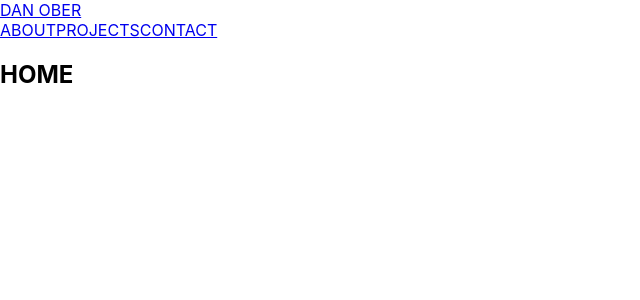
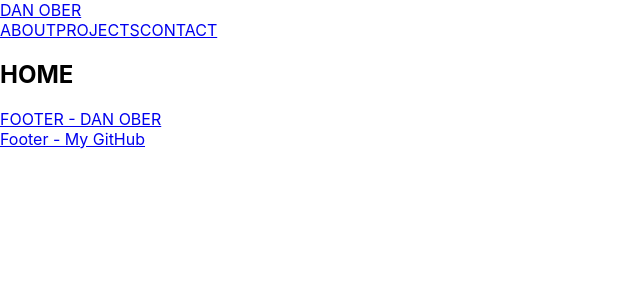
Before and after one commit to daniel-ober/danoberportfolio, a React (Create React App) app in the folder client/: page / in a window 1280 px wide. Shown: the top 300 px of the page, without its empty margins (0-640 px from the left). Built offline with nearby package versions, Linux system fonts and the light colour scheme.

Commit message:
routes set

```diff
--- a/client/src/App.js
+++ b/client/src/App.js
@@ -1,29 +1,29 @@
 // import logo from './logo.svg';
 import "./App.css";
 import { Route } from "react-router-dom";
-import Home from "./components/Home"
-import About from "./components/About"
-import Projects from "./components/Projects"
-import Contact from "./components/Contact"
-import Nav from './components/Nav'
-
+import Home from "./components/Home";
+import About from "./components/About";
+import Projects from "./components/Projects";
+import Contact from "./components/Contact";
+import Layout from "./components/Layout";
 
 function App() {
   return (
-    <div className='nav-links'>
-    <Nav />
-    <Route exact path='/'>
+    <div className="main-container">
+      <Layout>
+        <Route exact path="/">
           <Home />
         </Route>
-    <Route path='/about'>
+        <Route path="/about">
           <About />
         </Route>
-    <Route path='/projects'>
+        <Route path="/projects">
           <Projects />
         </Route>
-    <Route path='/contact'>
+        <Route path="/contact">
           <Contact />
         </Route>
+      </Layout>
     </div>
   );
 }
--- a/client/src/components/About.jsx
+++ b/client/src/components/About.jsx
@@ -2,8 +2,8 @@ import React from "react";
 
 export default function About() {
   return (
-      <div className="about-container">
-        <h2>ABOUT</h2>
-      </div>
+    <div className="about-container">
+      <h2>ABOUT</h2>
+    </div>
   );
 }
--- a/client/src/components/Contact.jsx
+++ b/client/src/components/Contact.jsx
@@ -2,8 +2,8 @@ import React from "react";
 
 export default function Contact() {
   return (
-      <div className="contact-container">
-        <h2>CONTACT</h2>
-      </div>
+    <div className="contact-container">
+      <h2>CONTACT</h2>
+    </div>
   );
 }
--- a/client/src/components/Footer.jsx
+++ b/client/src/components/Footer.jsx
@@ -1,11 +1,12 @@
 import React from "react";
+import { NavLink } from "react-router-dom";
 
 function Footer() {
   return (
     <footer>
-      <div className="footer-logo">
-        <p>Footer - Dan Ober (Home)</p>
-      </div>
+      <NavLink className="footer-logo" to="/">
+        FOOTER - DAN OBER
+      </NavLink>
       <div className="footer-social">
         <a href="https://github.com/daniel-ober">Footer - My GitHub</a>
       </div>
--- a/client/src/components/Home.jsx
+++ b/client/src/components/Home.jsx
@@ -2,8 +2,8 @@ import React from "react";
 
 export default function Home() {
   return (
-      <div className="main-container">
-        <h2>HOME</h2>
-      </div>
+    <div className="main-container">
+      <h2>HOME</h2>
+    </div>
   );
 }
--- a/client/src/components/Layout.jsx
+++ b/client/src/components/Layout.jsx
@@ -1,15 +1,11 @@
 import Nav from "./Nav";
 import Footer from "./Footer";
-import Home from './Home'
-import About from './About'
-import Projects from './Projects'
-import Contact from './Contact'
-import { Switch, Route } from 'react-router-dom'
 
-function Layout() {
+function Layout(props) {
   return (
     <div className="layout">
       <Nav />
+      <div className="layout-children">{props.children}</div>
       <Footer />
     </div>
   );
--- a/client/src/components/Nav.jsx
+++ b/client/src/components/Nav.jsx
@@ -1,16 +1,16 @@
 import React from "react";
-import { Link } from "react-router-dom";
+import { NavLink } from "react-router-dom";
 
 export default function Nav() {
   return (
     <div className="nav">
-      <div className='nav-left'>
-      <Link to='/'>DAN OBER</Link>
+      <div className="nav-left">
+        <NavLink to="/">DAN OBER</NavLink>
       </div>
-      <div className='nav-right'>
-        <Link to='/about'>ABOUT</Link>
-        <Link to='/projects'>PROJECTS</Link>
-        <Link to='/contact'>CONTACT</Link>
+      <div className="nav-right">
+        <NavLink to="/about">ABOUT</NavLink>
+        <NavLink to="/projects">PROJECTS</NavLink>
+        <NavLink to="/contact">CONTACT</NavLink>
       </div>
     </div>
   );
--- a/client/src/components/Projects.jsx
+++ b/client/src/components/Projects.jsx
@@ -2,8 +2,8 @@ import React from "react";
 
 export default function Projects() {
   return (
-      <div className="projects-container">
-        <h2>PROJECTS</h2>
-      </div>
+    <div className="projects-container">
+      <h2>PROJECTS</h2>
+    </div>
   );
 }
```
Also changed, not shown: client/src/index.js (+7 -7 lines). Lines whose indentation alone changed are shown as unchanged.
